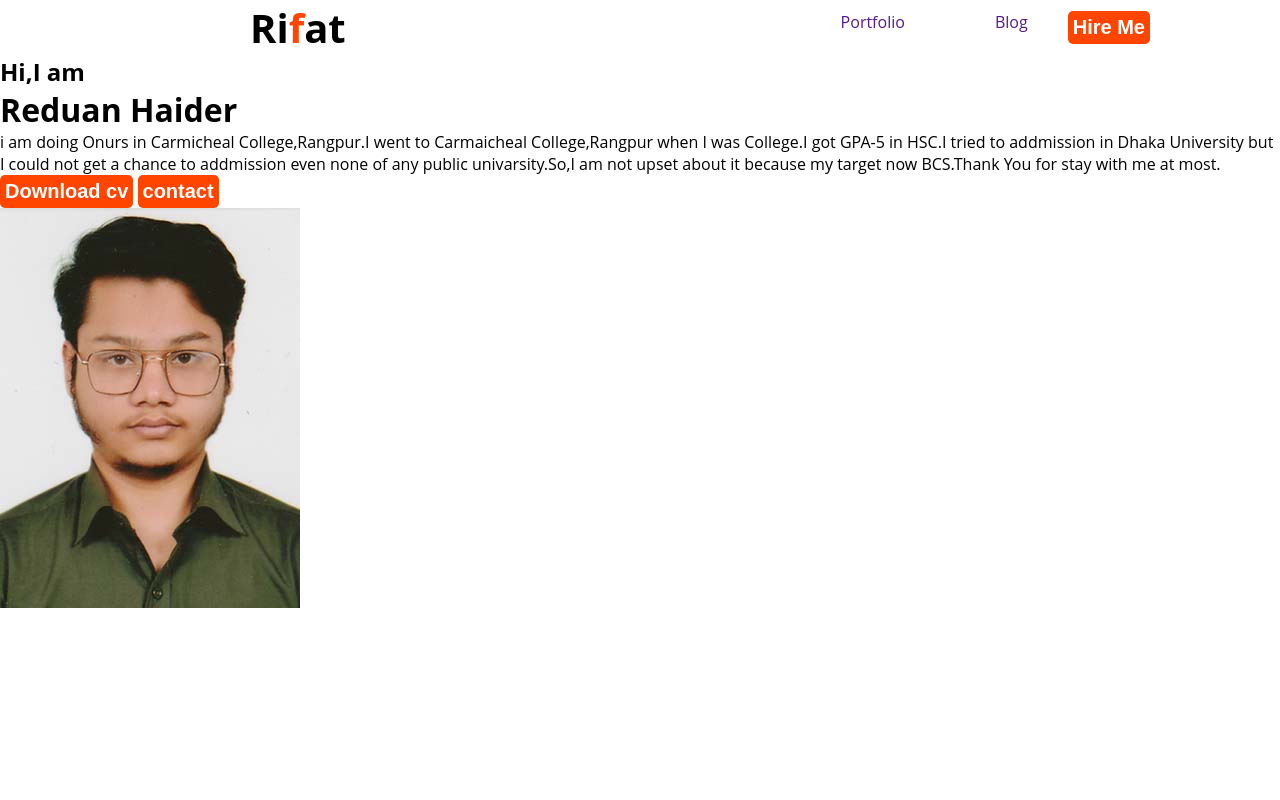
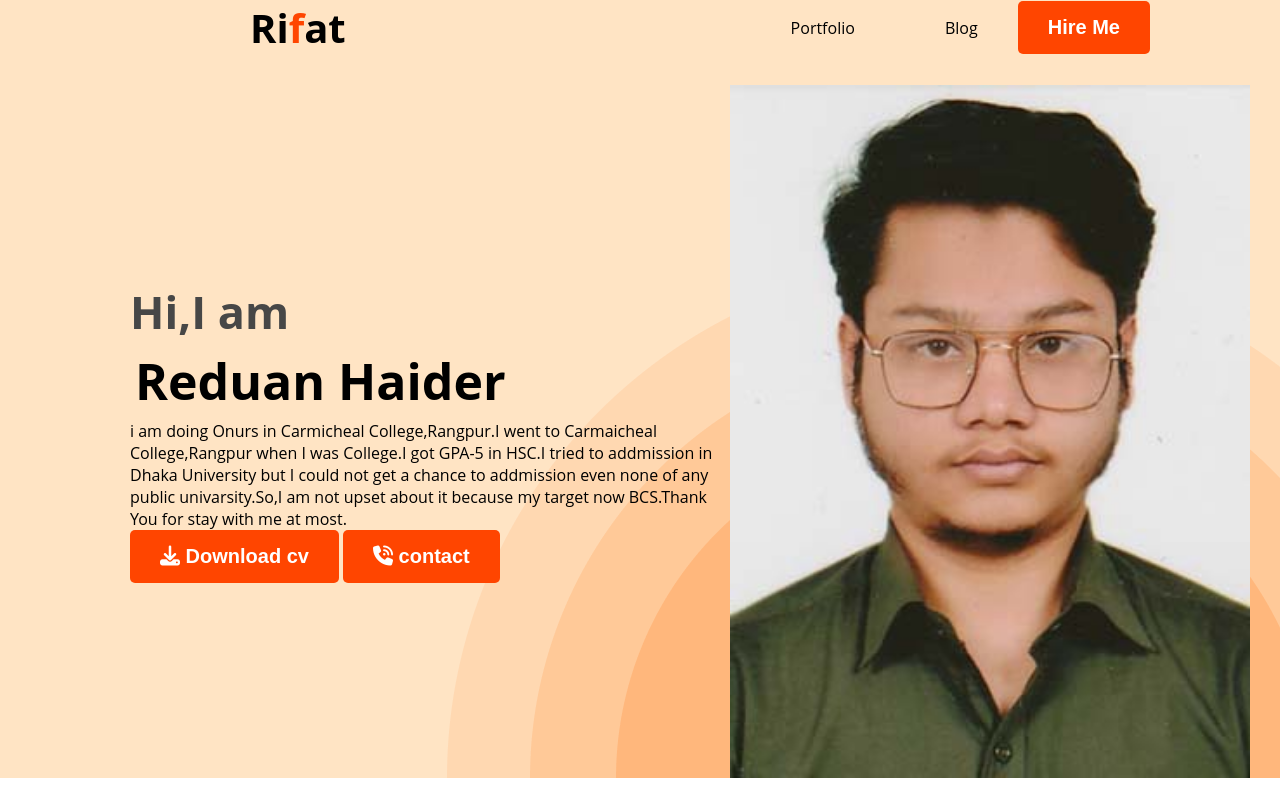
Before and after one commit to reduanhaiderrifat/second-portfolio-website, a plain HTML site: page index.html in a window 1280 px wide. Drawn offline with Linux system fonts and the light colour scheme.

Commit message:
added file

```diff
--- a/index.html
+++ b/index.html
@@ -5,6 +5,7 @@
     <meta name="viewport" content="width=device-width, initial-scale=1.0">
     <title>My Portfolio website</title>
     <link rel="stylesheet" href="style.css">
+    <script src="https://kit.fontawesome.com/f37b112101.js" crossorigin="anonymous"></script>
 
 <body>
     <header class="header">
@@ -18,13 +19,13 @@
         </nav>
       <div class="banner">
         <div class="banner-content">
-          <h2 class="banner-greting">Hi,I am</h2>
+          <h2 class="banner-greeting">Hi,I am</h2>
           <h1 class="banner-title">Reduan Haider</h1>
           <p>i am doing Onurs in Carmicheal College,Rangpur.I went to Carmaicheal College,Rangpur when I was College.I got GPA-5 in HSC.I tried to addmission in Dhaka University but I could not get a chance to addmission even none of any public univarsity.So,I am not upset about it because my target now BCS.Thank You for stay with me at most.</p>
-          <button class="btn-title">Download cv</button>
-          <button class="btn-title">contact</button>
+          <button class="btn-title"><i class="fa-solid fa-download"></i> Download cv</button>
+          <button class="btn-title"><i class="fa-solid fa-phone-volume"></i> contact</button>
         </div>
-        <img src="images/rifat.jpg" alt="" class="profile-pic">
+        <img src="images/rifat.jpg" alt="" class="banner-profile-pic">
       </div>
 
     </header>
--- a/style.css
+++ b/style.css
@@ -8,6 +8,12 @@
     font-family: 'Open Sans', sans-serif;
   }
 
+  .header{
+    background-color: bisque;
+    background-image: url('./images/header_bg.png');
+    background-repeat: no-repeat;
+    background-position: bottom right;
+  }
 
 
 nav{
@@ -22,6 +28,7 @@ nav{
 nav >ul{
      display: flex;
      margin-right: 90px;
+     align-items: center;
 
 }
 .nav-title{
@@ -36,6 +43,8 @@ nav >ul{
 nav,a{
   text-decoration: none;
   margin-right: 40px;
+  color: black;
+  /* align-items: ; */
 
 }
 nav,li{
@@ -49,5 +58,30 @@ nav,li{
   border: none;
   font-size: 20px;
   font-weight: 700;
-  padding: 5px;
+  padding: 15px 30px;
 }
+
+.banner{
+  padding: 30px 30px 0 130px;
+  display: flex;
+  align-items: center;
+  justify-content: space-between;
+}
+.banner-content{
+  max-width: 600px;
+}
+.banner-profile-pic{
+  width: 600px;
+  display: flex;
+}
+.banner-greeting{
+  font-size: 45px;
+  color: #474747;
+  font-weight: 700;
+
+}
+.banner-title{
+  font-size: 50px;
+  font-weight: 700;
+  margin: 5px;
+}
```
